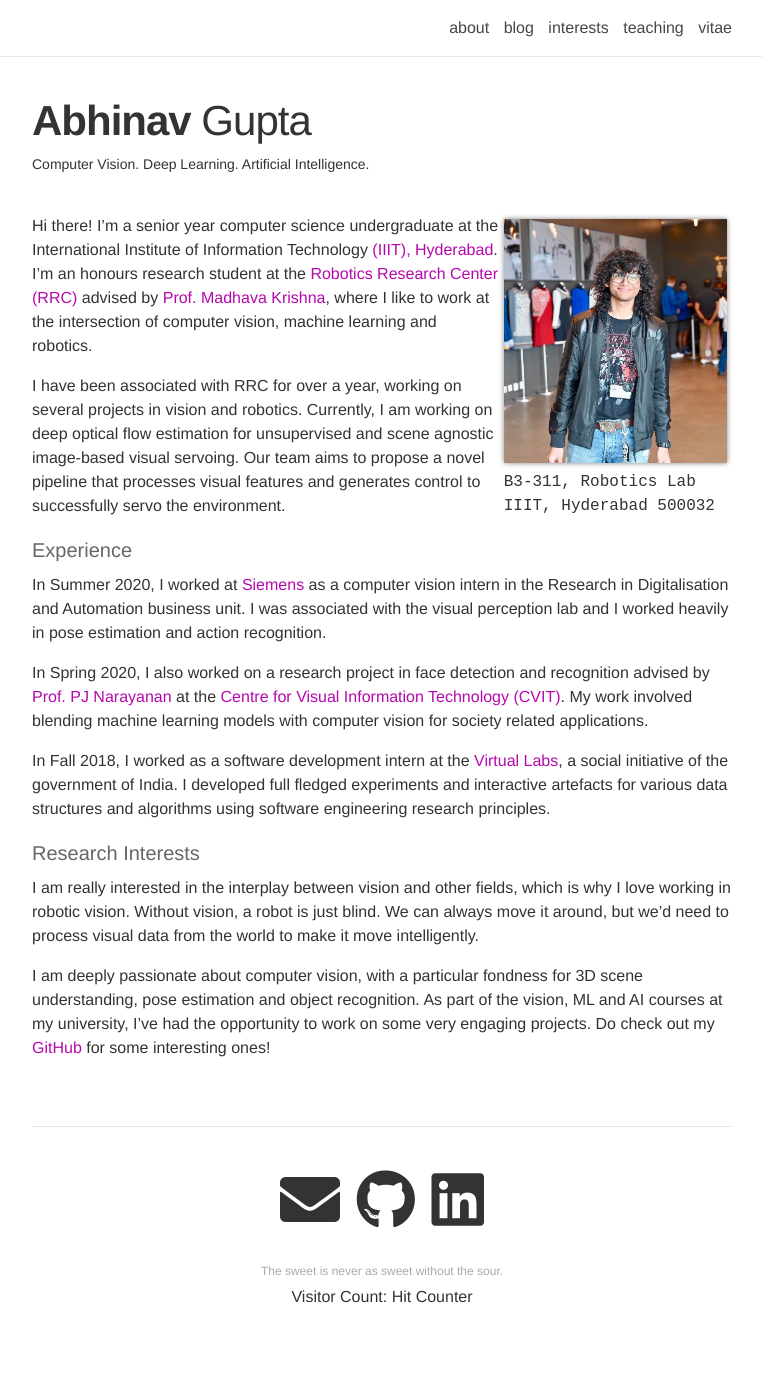
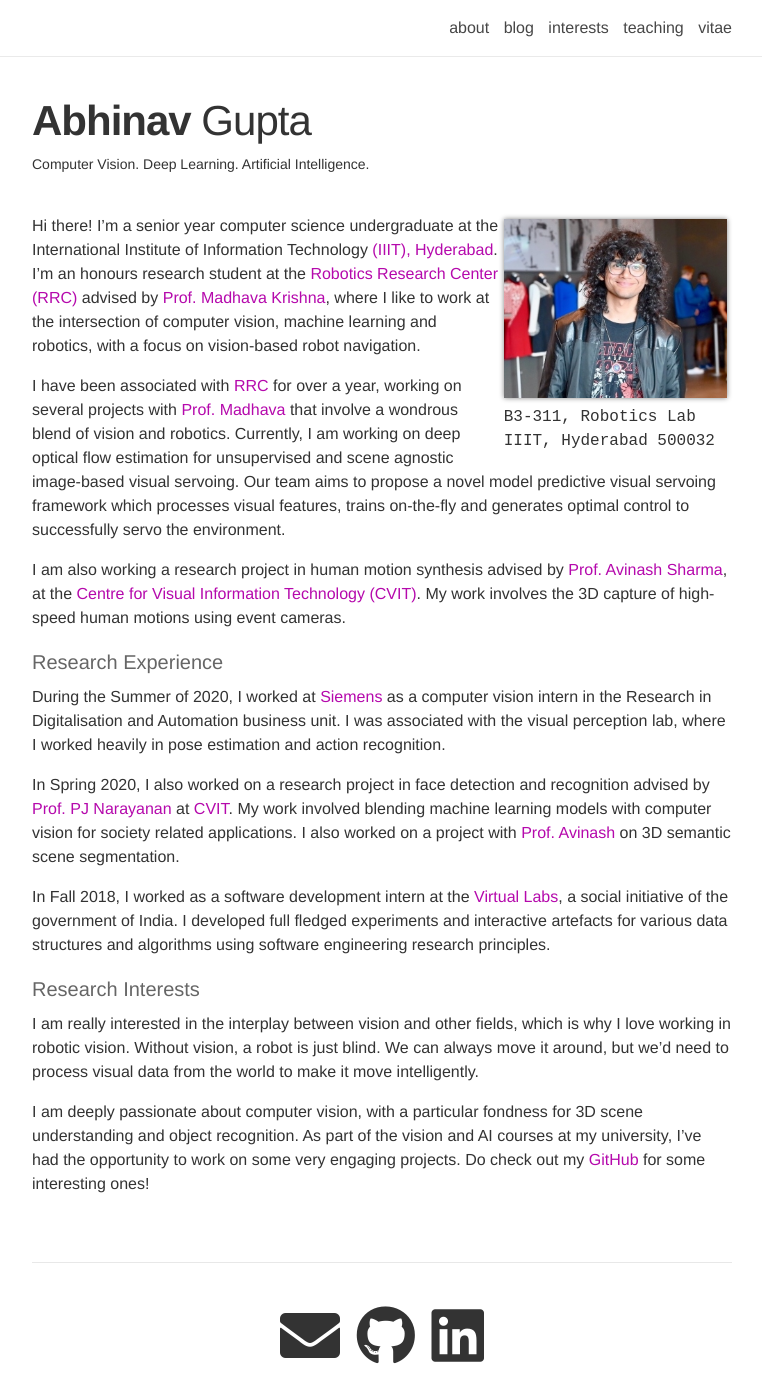
Before and after one commit to BonJovi1/bonjovi1.github.io, a Jekyll site: the page built from _pages/about.md, in a window 1280 px wide and 1400 px high. Shown: the whole window, without its empty margins (258-1020 px from the left). Built offline with Jekyll 4.4.1, drawn with Linux system fonts in a browser that asks for light colours; nearby versions of some CDN libraries.

Commit message:
bringing this upto date

```diff
--- a/_layouts/page.html
+++ b/_layouts/page.html
@@ -21,9 +21,9 @@
   {% endif %}
 
   <!-- Badge Code - Do Not Change The Code -->
-  <center>
+  <!-- <center>
   Visitor Count:
-  <a class="hitCounter" href="https://visitorshitcounter.com/" target="_blank" title="Hit counter" data-name="88960447b67bad7b3228ba6a44cccfc3|5|page|1|#ffffff|#ad09a5|small|s-hit">Hit Counter</a><script>document.write("<script type='text/javascript' src='https://visitorshitcounter.com/js/hitCounter.js?v="+Date.now()+"'><\/script>");</script>
+  <a class="hitCounter" href="https://visitorshitcounter.com/" target="_blank" title="Hit counter" data-name="88960447b67bad7b3228ba6a44cccfc3|5|page|1|#ffffff|#ad09a5|small|s-hit">Hit Counter</a><script>document.write("<script type='text/javascript' src='https://visitorshitcounter.com/js/hitCounter.js?v="+Date.now()+"'><\/script>");</script> -->
   <!-- Badge Code End Here -->
 
 
--- a/_pages/about.md
+++ b/_pages/about.md
@@ -15,18 +15,20 @@
 social: true
 ---
 
-Hi there! I'm a senior year computer science undergraduate at the International Institute of Information Technology [(IIIT), Hyderabad](https://www.iiit.ac.in/). I'm an honours research student at the [Robotics Research Center (RRC)](https://robotics.iiit.ac.in/) advised by [Prof. Madhava Krishna](https://scholar.google.com/citations?user=QDuPGHwAAAAJ&hl=en), where I like to work at the intersection of computer vision, machine learning and robotics.
+Hi there! I'm a senior year computer science undergraduate at the International Institute of Information Technology [(IIIT), Hyderabad](https://www.iiit.ac.in/). I'm an honours research student at the [Robotics Research Center (RRC)](https://robotics.iiit.ac.in/) advised by [Prof. Madhava Krishna](https://scholar.google.com/citations?user=QDuPGHwAAAAJ&hl=en), where I like to work at the intersection of computer vision, machine learning and robotics, with a focus on vision-based robot navigation.
 
-I have been associated with RRC for over a year, working on several projects in vision and robotics. Currently, I am working on deep optical flow estimation for unsupervised and scene agnostic image-based visual servoing. Our team aims to propose a novel pipeline that processes visual features and generates control to successfully servo the environment.
+I have been associated with [RRC]((https://robotics.iiit.ac.in/)) for over a year, working on several projects with [Prof. Madhava]((https://scholar.google.com/citations?user=QDuPGHwAAAAJ&hl=en)) that involve a wondrous blend of vision and robotics. Currently, I am working on deep optical flow estimation for unsupervised and scene agnostic image-based visual servoing. Our team aims to propose a novel model predictive visual servoing framework which processes visual features, trains on-the-fly and generates optimal control to successfully servo the environment.
 
-#### Experience
-In Summer 2020, I worked at [Siemens](https://new.siemens.com/in/en.html) as a computer vision intern in the Research in Digitalisation and Automation business unit. I was associated with the visual perception lab and I worked heavily in pose estimation and action recognition.
+I am also working a research project in human motion synthesis advised by [Prof. Avinash Sharma](https://scholar.google.com/citations?user=4ladtC0AAAAJ&hl=en), at the [Centre for Visual Information Technology (CVIT)](https://cvit.iiit.ac.in/). My work involves the 3D capture of high-speed human motions using event cameras.
 
-In Spring 2020, I also worked on a research project in face detection and recognition advised by [Prof. PJ Narayanan](https://scholar.google.com/citations?user=3HKjt_IAAAAJ&hl=en) at the [Centre for Visual Information Technology (CVIT)](https://cvit.iiit.ac.in/). My work involved blending machine learning models with computer vision for society related applications.
+#### Research Experience
+During the Summer of 2020, I worked at [Siemens](https://new.siemens.com/in/en.html) as a computer vision intern in the Research in Digitalisation and Automation business unit. I was associated with the visual perception lab, where I worked heavily in pose estimation and action recognition.
+
+In Spring 2020, I also worked on a research project in face detection and recognition advised by [Prof. PJ Narayanan](https://scholar.google.com/citations?user=3HKjt_IAAAAJ&hl=en) at [CVIT](https://cvit.iiit.ac.in/). My work involved blending machine learning models with computer vision for society related applications. I also worked on a project with [Prof. Avinash](https://scholar.google.com/citations?user=4ladtC0AAAAJ&hl=en) on 3D semantic scene segmentation.
 
 In Fall 2018, I worked as a software development intern at the [Virtual Labs](http://www.vlab.co.in/), a social initiative of the government of India. I developed full fledged experiments and interactive artefacts for various data structures and algorithms using software engineering research principles.
 
 #### Research Interests
 I am really interested in the interplay between vision and other fields, which is why I love working in robotic vision. Without vision, a robot is just blind. We can always move it around, but we'd need to process visual data from the world to make it move intelligently.
 
-I am deeply passionate about computer vision, with a particular fondness for 3D scene understanding, pose estimation and object recognition. As part of the vision, ML and AI courses at my university, I’ve had the opportunity to work on some very engaging projects. Do check out my [GitHub](https://github.com/bonjovi1) for some interesting ones!
+I am deeply passionate about computer vision, with a particular fondness for 3D scene understanding and object recognition. As part of the vision and AI courses at my university, I’ve had the opportunity to work on some very engaging projects. Do check out my [GitHub](https://github.com/bonjovi1) for some interesting ones!
```
Also changed, not shown: _pages/interests.md (+3 -3 lines), assets/img/prof_pic.jpg, assets/img/prof_pic_2.jpg (added).
